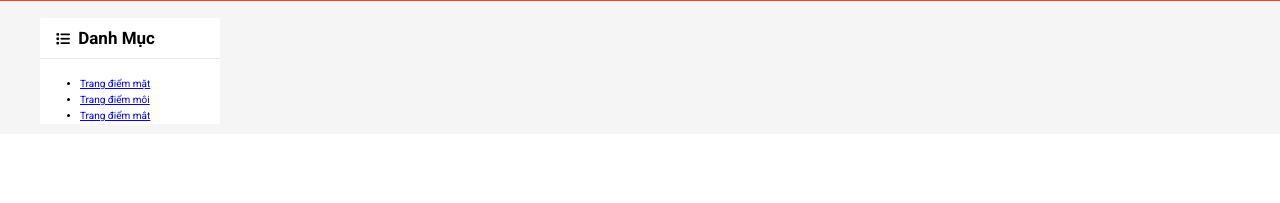
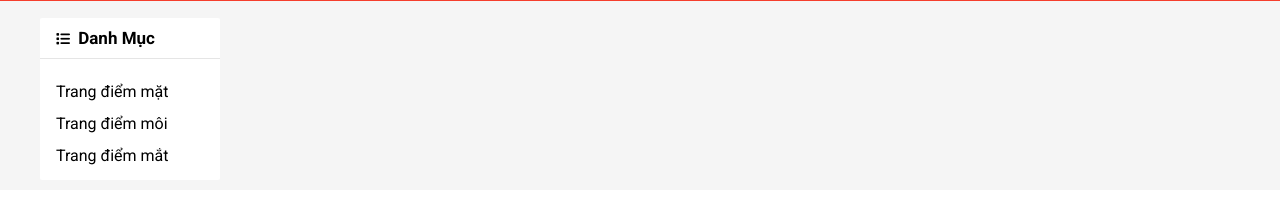
Before and after one commit to Huy-Tig-Buh/F8-Shoppe, a plain HTML site: page index.html in a window 1280 px wide. Shown: the part 119-322 px from the top of the page. Drawn offline with Linux system fonts and the light colour scheme.

Commit message:
Update main.css

```diff
--- a/assets/css/main.css
+++ b/assets/css/main.css
@@ -857,3 +857,25 @@
     font-size: 1.4rem;
     margin-right: 4px;
 }
+
+.category-list {
+    padding-left: 0;
+    list-style: none;
+    padding-bottom: 8px;
+}
+
+.category-item {
+
+}
+
+.category-item--active {
+
+}
+
+.category-item__link {
+    color: var(--black-color);
+    font-size: 1.6rem;
+    text-decoration: none;
+    padding: 8px 16px;
+    display: block;
+}
```
